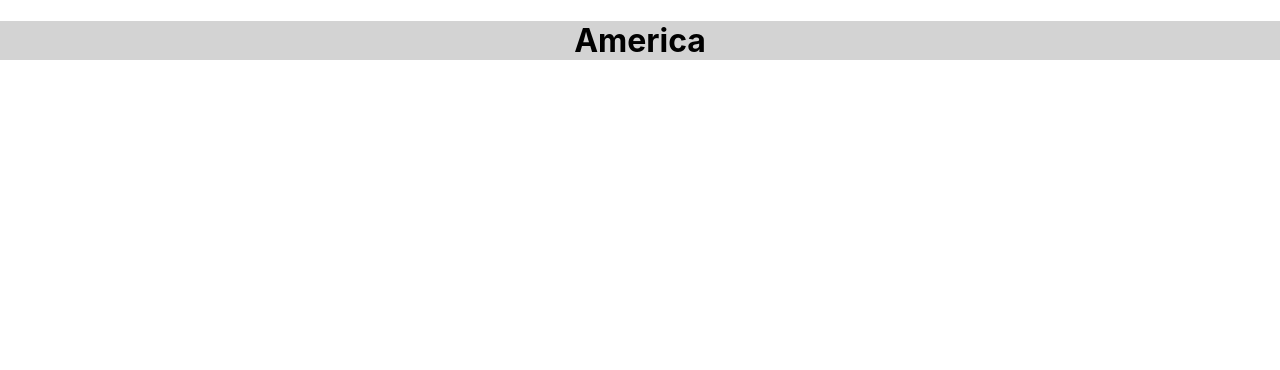
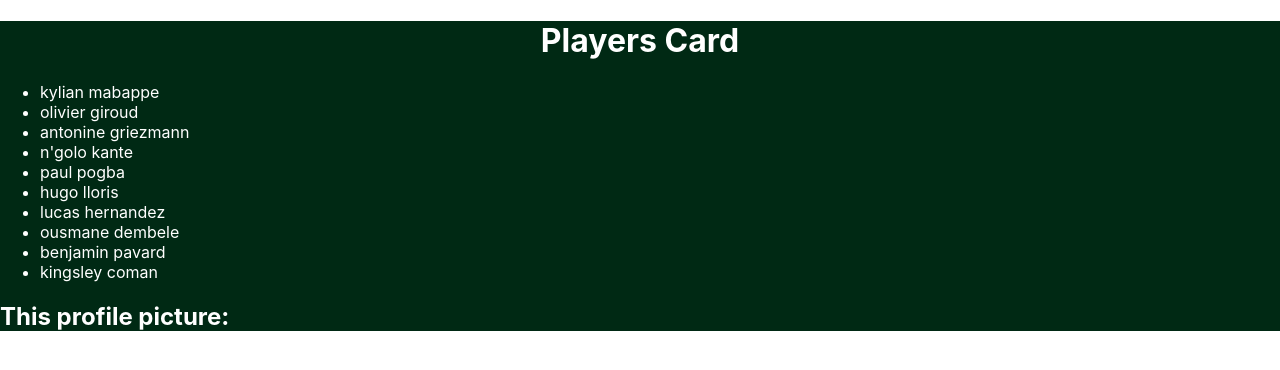
Before and after one commit to ahmedrimon/player-site, a React (Create React App) app: page / in a window 1280 px wide. Shown: the top 370 px of the page. Built offline with nearby package versions, Linux system fonts and the light colour scheme.

Commit message:
Rimons file

```diff
--- a/src/App.css
+++ b/src/App.css
@@ -1,4 +1,5 @@
 div {
-  background-color: lightgrey;
-  text-align: center;
+  background-color: #002914;
+  color: white;
+
 }
--- a/src/App.js
+++ b/src/App.js
@@ -1,12 +1,24 @@
-import React from 'react';
+import React, { useEffect, useState } from 'react';
 import './App.css';
+import Header from './components/Header/Header';
+import playersData from './data/db.json'
+
 
 function App() {
-
+  const [players, setPlayers] = useState([]);
+  useEffect(() => {
+    setPlayers(playersData);
+    console.log(playersData);
+  }, [])
   return (
     <div>
-      <h1>America</h1>
-
+      <Header></Header>
+      <ul>
+        {
+          players.map(player => <li>{player.name}</li>)
+        }
+      </ul>
+      <h2>This profile picture: {players.image}</h2>
     </div>
   );
 }
--- /dev/null
+++ b/src/components/Header/Header.css
@@ -0,0 +1,3 @@
+div h1 {
+    text-align: center;
+}
--- /dev/null
+++ b/src/components/Header/Header.js
@@ -0,0 +1,12 @@
+import React from 'react';
+import './Header.css';
+const Header = () => {
+    return (
+        <div>
+            <h1>Players Card</h1>
+
+        </div>
+    );
+};
+
+export default Header;
--- a/src/data/db.json
+++ b/src/data/db.json
@@ -2,59 +2,59 @@
     "id": "01",
     "name": "kylian mabappe",
     "salary": 100,
-    "image": "http://dummyimage.com/219x100.png/dddddd/000000"
+    "image": "http://t2.gstatic.com/licensed-image?q=tbn:ANd9GcSsifgiw71nj1zr-gEqSf_CW8uwrpauvvNaWgKRiEMdZ0sLpWOQLuddTKSYq2Fn"
   },
   {
     "id": "02",
     "name": "olivier giroud",
     "salary": 200,
-    "image": "http://dummyimage.com/105x100.png/dddddd/000000"
+    "image": "https://ibb.co/R3wjhMz"
   },
   {
     "id": "03",
     "name": "antonine griezmann",
     "salary": 300,
-    "image": "http://dummyimage.com/148x100.png/5fa2dd/ffffff"
+    "image": "https://ibb.co/LCCmGZ9"
   },
   {
     "id": "04",
     "name": "n'golo kante",
     "salary": 400,
-    "image": "http://dummyimage.com/140x100.png/5fa2dd/ffffff"
+    "image": "https://ibb.co/hLz2QZ2"
   },
   {
     "id": "05",
     "name": "paul pogba",
     "salary": 500,
-    "image": "http://dummyimage.com/246x100.png/ff4444/ffffff"
+    "image": "https://ibb.co/9rhVZ19"
   },
   {
     "id": "06",
     "name": "hugo lloris",
     "salary": 600,
-    "image": "http://dummyimage.com/147x100.png/dddddd/000000"
+    "image": "https://ibb.co/tcR8m1j"
   },
   {
     "id": "07",
     "name": "lucas hernandez",
     "salary": 700,
-    "image": "http://dummyimage.com/121x100.png/dddddd/000000"
+    "image": "https://ibb.co/SvcyZH1"
   },
   {
     "id": "08",
     "name": "ousmane dembele",
     "salary": 800,
-    "image": "http://dummyimage.com/120x100.png/cc0000/ffffff"
+    "image": "https://ibb.co/ZGGhx42"
   },
   {
     "id": "09",
     "name": "benjamin pavard",
     "salary": 900,
-    "image": "http://dummyimage.com/212x100.png/cc0000/ffffff"
+    "image": "https://ibb.co/FBy7yYT"
   },
   {
     "id": "10",
     "name": "kingsley coman",
     "salary": 1000,
-    "image": "http://dummyimage.com/237x100.png/cc0000/ffffff"
+    "image": "https://ibb.co/wpYv9BT"
   }]
```
